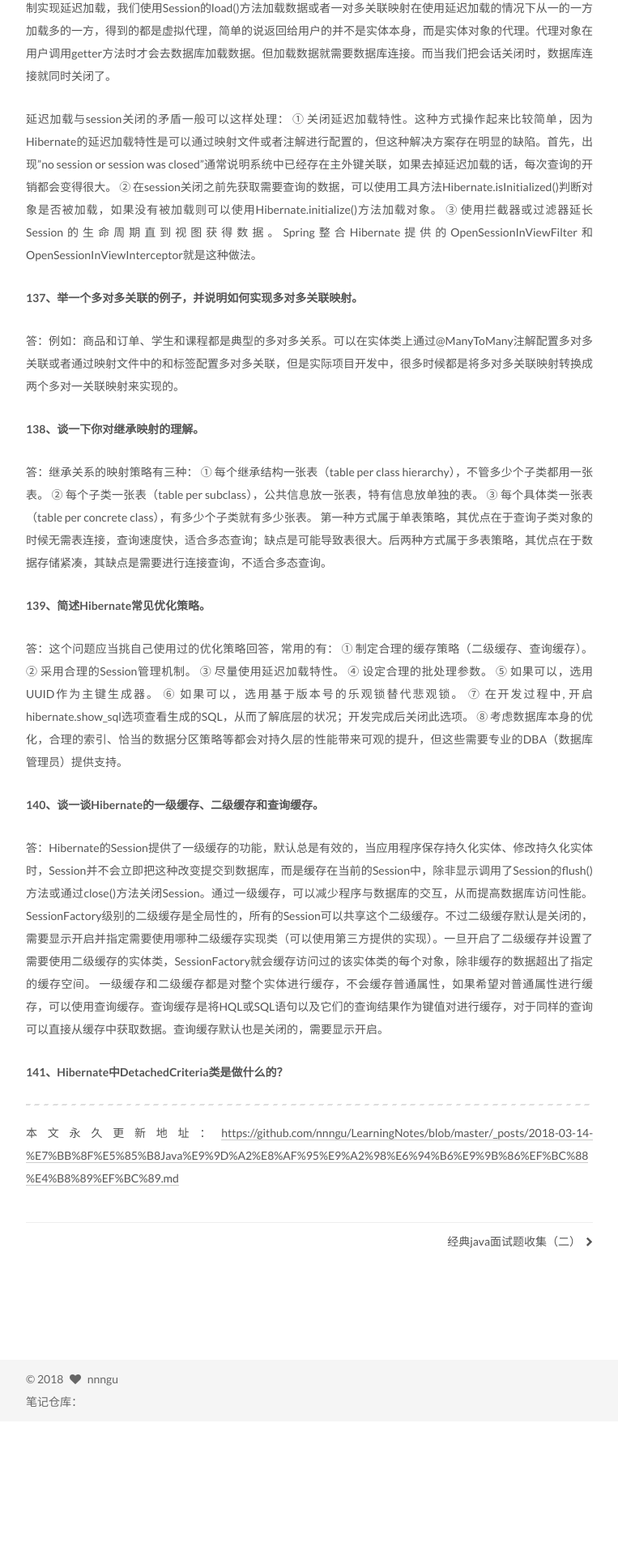
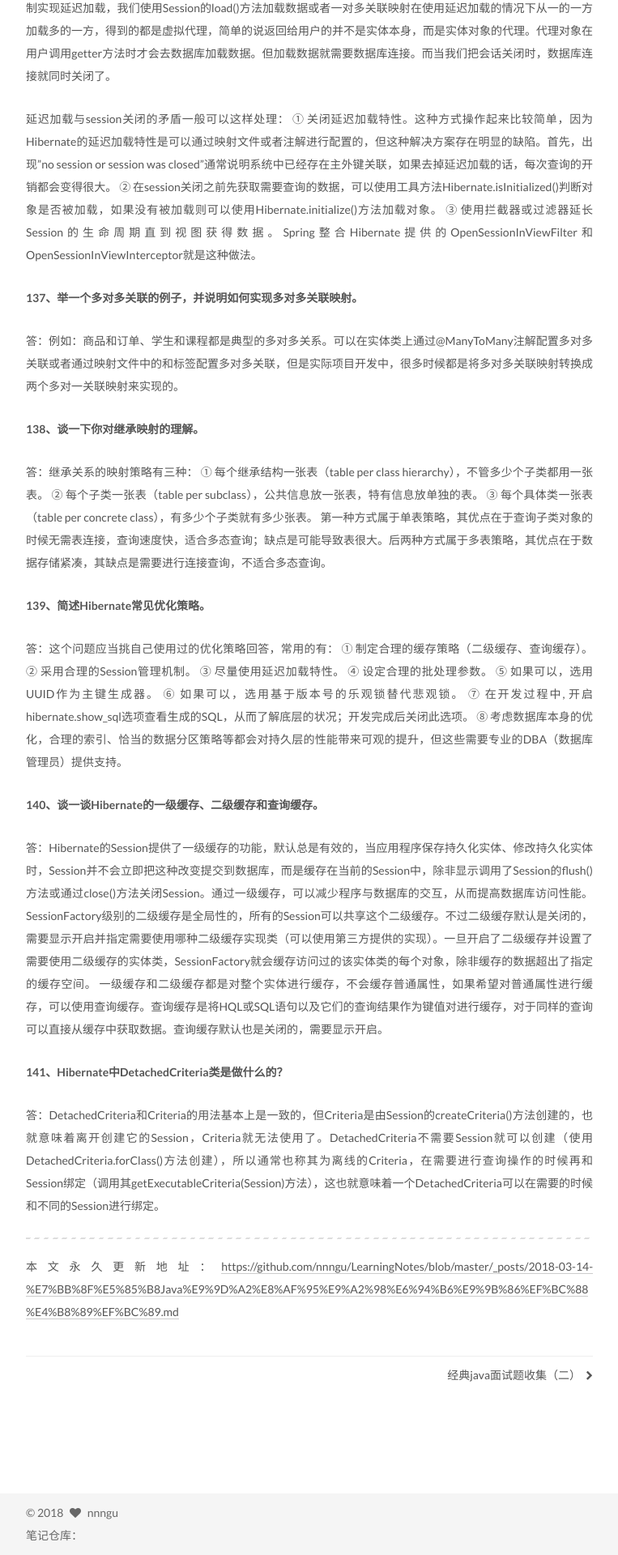
Before and after one commit to nnngu/LearningNotes, a Jekyll site: the page built from _posts/2018-03-14-经典Java面试题收集（三）.md, in a window 1280 px wide. Shown: the part 4408-6328 px from the top of the page at 81% size, without its empty margins (258-1021 px from the left). Built offline with Jekyll 4.4.1, drawn with Linux system fonts in a browser that asks for light colours; before the commit the page ends 6163 px from its top, so only the background shows below that; grey boxes are pictures that could not be loaded.

Commit message:
修改文件: _posts/2018-03-14-经典Java面试题收集（三）.md

```diff
--- a/_posts/2018-03-14-经典Java面试题收集（三）.md
+++ b/_posts/2018-03-14-经典Java面试题收集（三）.md
@@ -130,6 +130,8 @@ SessionFactory级别的二级缓存是全局性的，所有的Session可以共
 
 **141、Hibernate中DetachedCriteria类是做什么的？**
 
+答：DetachedCriteria和Criteria的用法基本上是一致的，但Criteria是由Session的createCriteria()方法创建的，也就意味着离开创建它的Session，Criteria就无法使用了。DetachedCriteria不需要Session就可以创建（使用DetachedCriteria.forClass()方法创建），所以通常也称其为离线的Criteria，在需要进行查询操作的时候再和Session绑定（调用其getExecutableCriteria(Session)方法），这也就意味着一个DetachedCriteria可以在需要的时候和不同的Session进行绑定。
+
 
 
 
```
